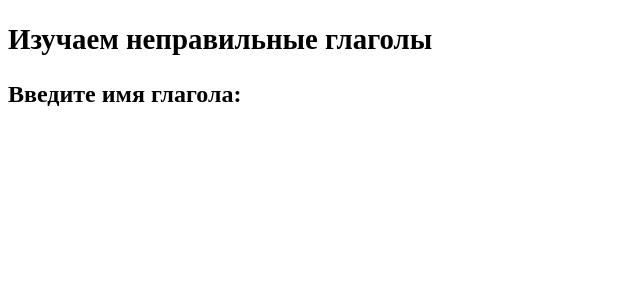
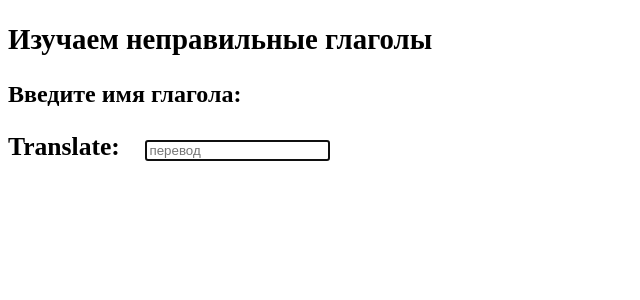
Before and after one commit to AlexMurrr/irregularVerbsCompositionAPI, a Vue app: page / in a window 1280 px wide. Shown: the top 300 px of the page, without its empty margins (0-640 px from the left). Built offline with nearby package versions, Linux system fonts and the light colour scheme.

Commit message:
feat: add vue component translateV.vue

```diff
--- a/src/App.vue
+++ b/src/App.vue
@@ -1,10 +1,12 @@
 <script setup>
    import h1V from './components/h1V.vue'
+   import trancelate from "./components/trancelateV.vue"
 </script>
 
 <template>
   <main>
     <h1V/>
+    <trancelate/>
   </main>
 </template>
 
--- /dev/null
+++ b/src/components/trancelateV.vue
@@ -0,0 +1,19 @@
+<template>
+<div>
+  Translate: &nbsp;&nbsp;
+  <input type="text" id="translate" placeholder="перевод" autofocus />
+</div>
+</template>
+
+<script>
+
+</script>
+
+<style scoped>
+  div{
+  font-weight: 400;
+  line-height: 1.45;
+  font-size: 1.6rem;
+  font-weight: 700;
+  }
+</style>
```
